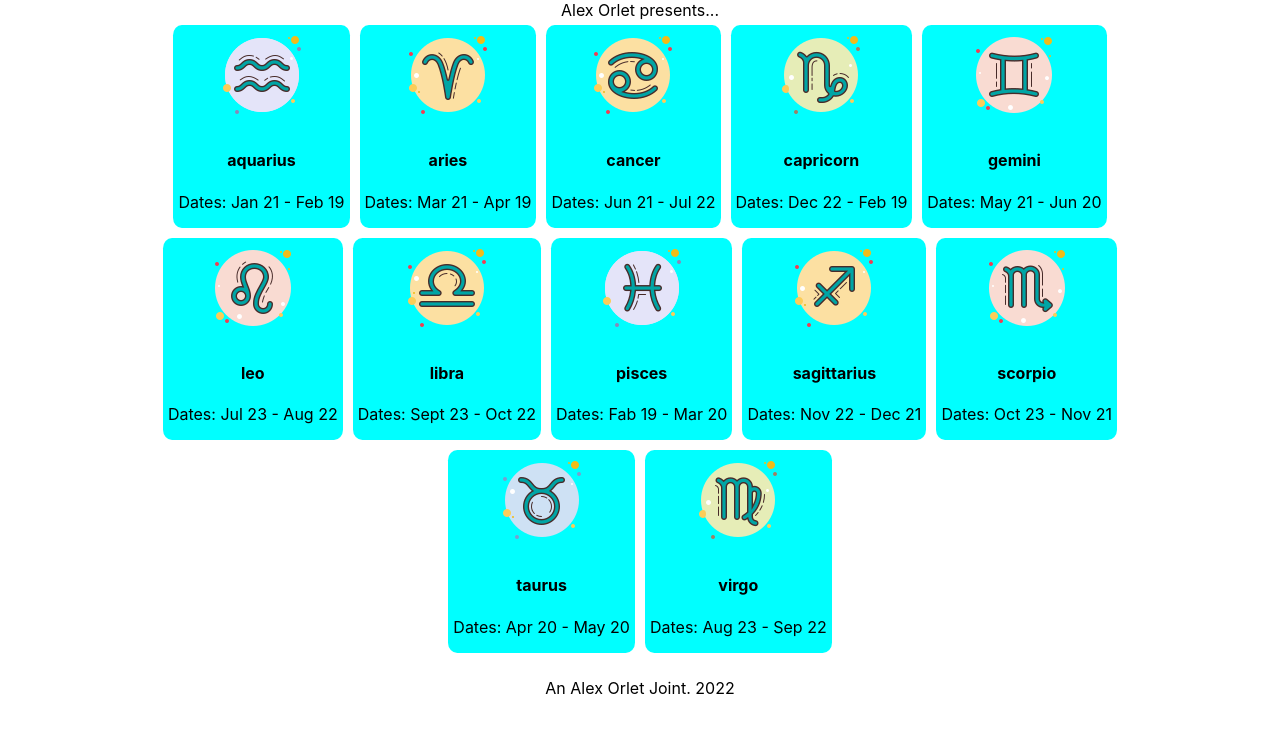
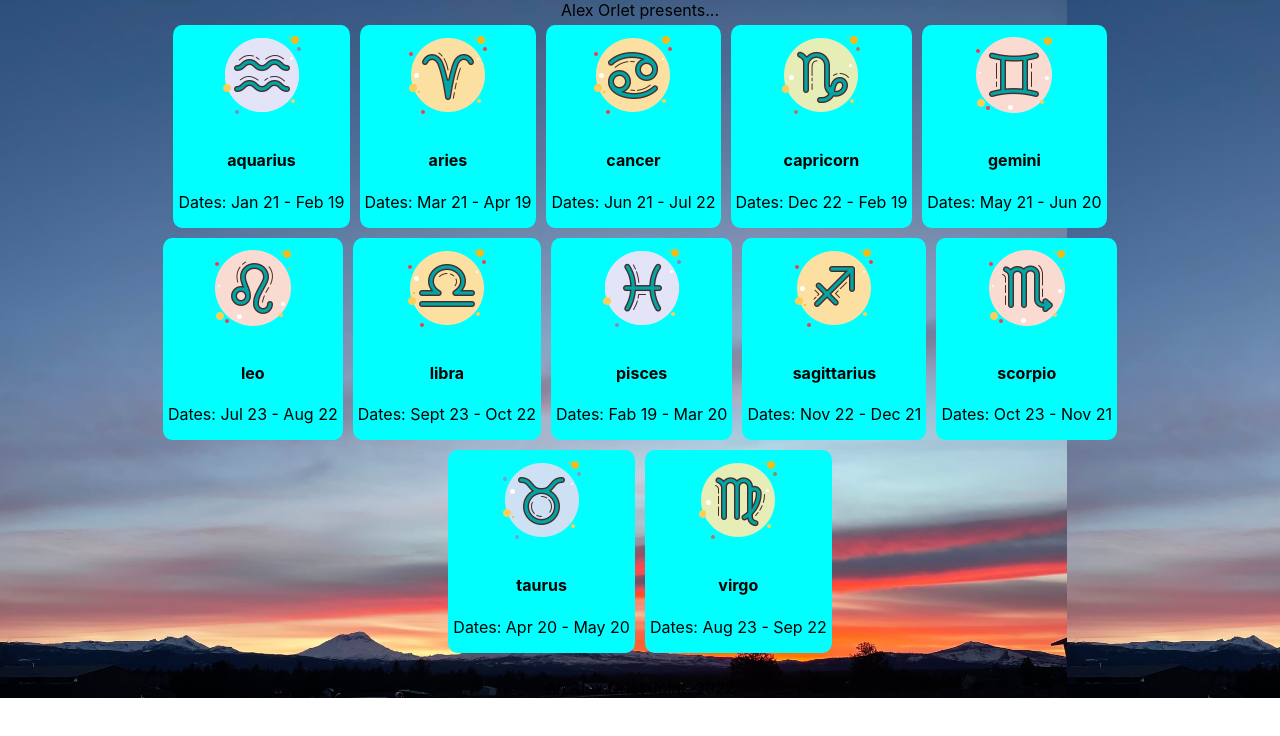
Before and after one commit to AlexOrlet89/Zodiac-Signs, a React (Create React App) app: page / in a window 1280 px wide. Shown: the top 736 px of the page. Built offline with nearby package versions, Linux system fonts and the light colour scheme.

Commit message:
background image added to app.js, credit to triana

```diff
--- a/src/App.css
+++ b/src/App.css
@@ -1,5 +1,7 @@
 .App {
   text-align: center;
+  background-size: contain;
+  background-attachment: fixed;
 }
 
 .App-logo {
--- a/src/App.js
+++ b/src/App.js
@@ -7,7 +7,10 @@ import Header from './components/Header/Header.js';
 
 function App() {
   return (
-    <div className="App">
+    <div
+      className="App"
+      style={{ backgroundImage: `url(${process.env.PUBLIC_URL}/assets/ImagefromiOS.jpg)` }}
+    >
       <Header />
       <Main />
       <Footer />
```
Also changed, not shown: src/components/Main/Main.js (+7 -5 lines), public/assets/ImagefromiOS.jpg (added).
